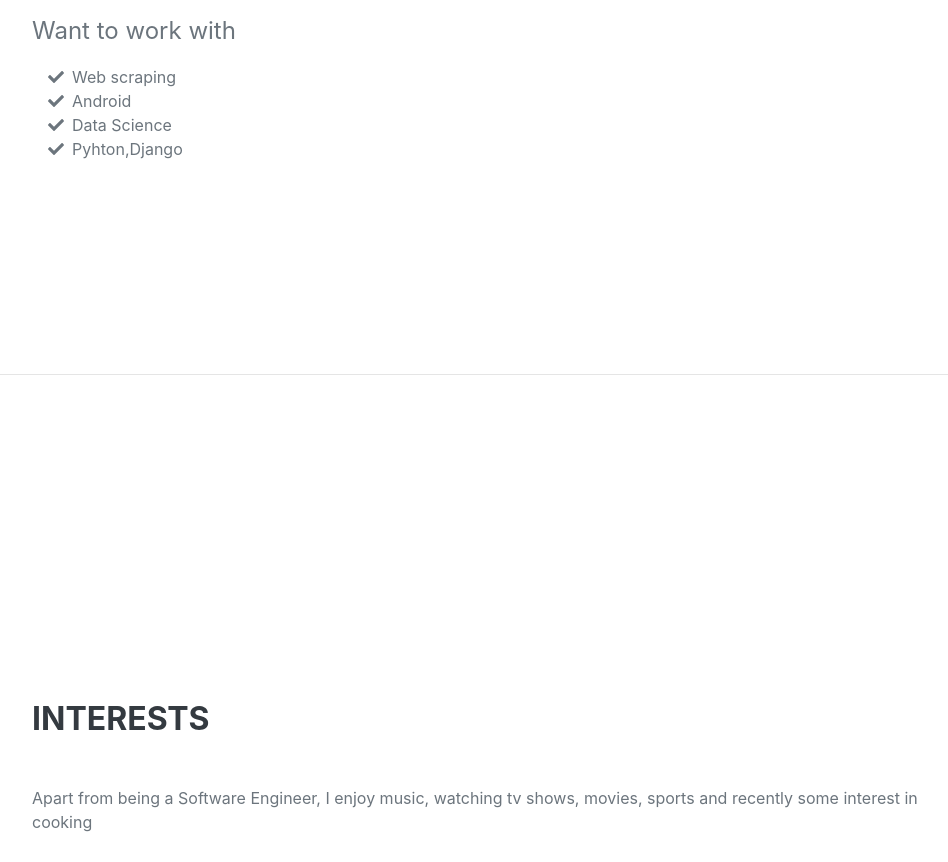
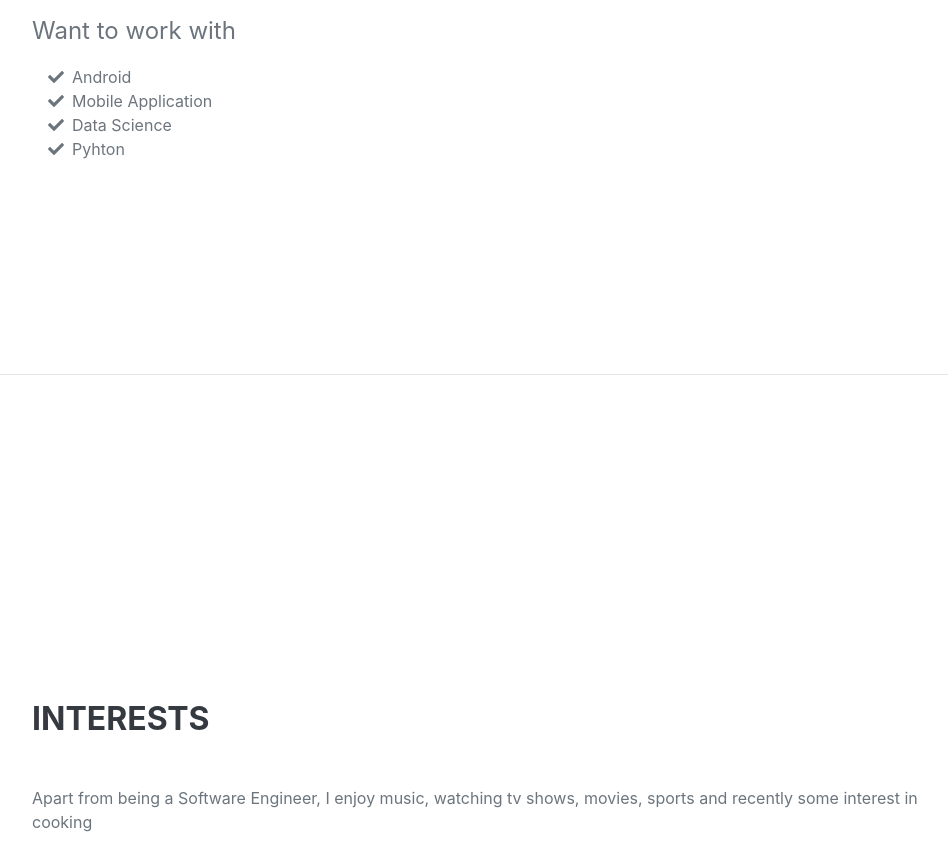
Before and after one commit to rashshafee29/rashshafee29.github.io, a plain HTML site: page index.html in a window 1280 px wide. Shown: the part 2829-3691 px from the top of the page, without its empty margins (288-1236 px from the left). Drawn offline with nearby package versions, Linux system fonts and the light colour scheme; a web font is replaced by a local one.

Commit message:
Update index.html

```diff
--- a/index.html
+++ b/index.html
@@ -121,11 +121,11 @@
                     <ul class="fa-ul mb-0">
                         <li>
                             <span class="fa-li"><i class="fas fa-check"></i></span>
-                            Web scraping
+                            Android
                         </li>
                         <li>
                             <span class="fa-li"><i class="fas fa-check"></i></span>
-                            Android
+                            Mobile Application
                         </li>
                         <li>
                             <span class="fa-li"><i class="fas fa-check"></i></span>
@@ -133,7 +133,7 @@
                         </li>
                         <li>
                             <span class="fa-li"><i class="fas fa-check"></i></span>
-                            Pyhton,Django
+                            Pyhton
                         </li>
                     </ul>
                 </div>
```
